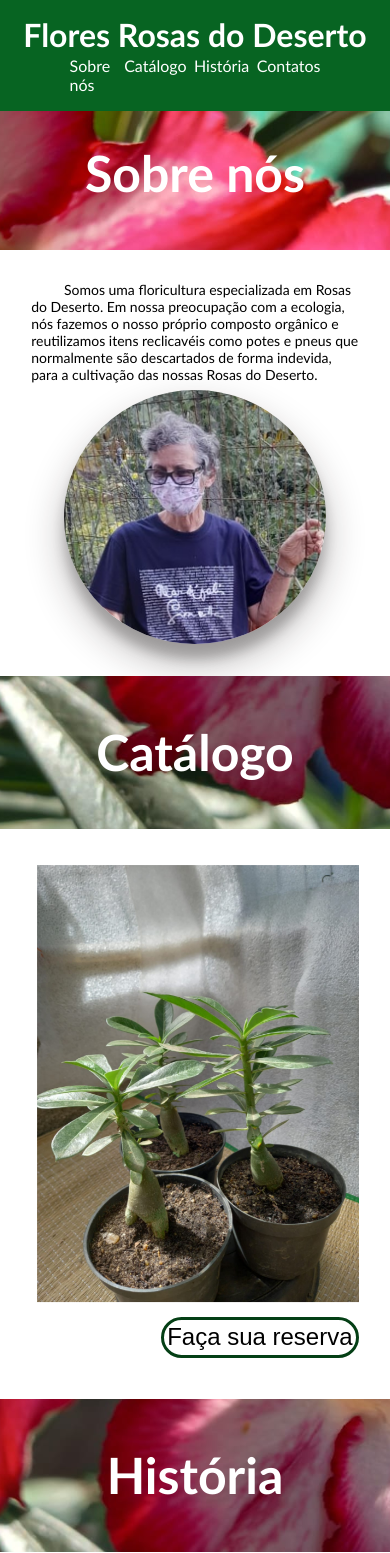
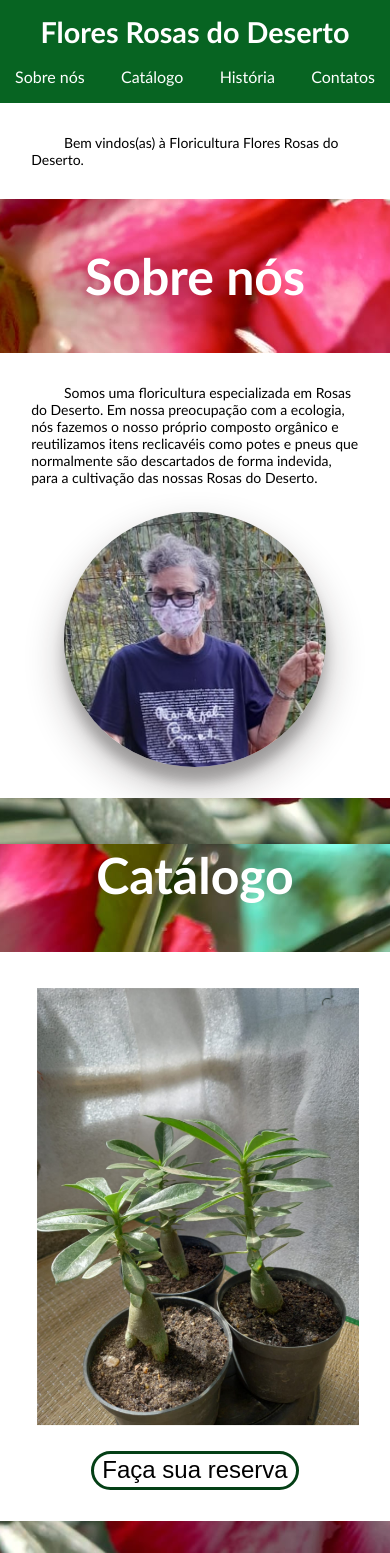
Before and after one commit to cristianoepifanio/Floricultura, a PHP site: page / in a window 390 px wide. Shown: the top 1553 px of the page. Run offline with PHP 8.4, Linux system fonts and the light colour scheme; some libraries are stand-ins or nearby versions.

Commit message:
correção4

```diff
--- a/index.html
+++ b/index.html
@@ -45,8 +45,8 @@
   <div id="Sobre-nos" class="categorias">
     <h1>Sobre nós</h1>
   </div>
-  <div class="bloco">
-    <p>Somos uma floricultura especializada em Rosas do Deserto. Em nossa preocupação com a ecologia, nós fazemos o nosso próprio composto orgânico e reutilizamos itens reclicavéis como potes e pneus que normalmente são descartados de forma indevida, para a cultivação das nossas Rosas do Deserto. </p>
+  <div class="bloco perfil" >
+    <p class="bloco-texto">Somos uma floricultura especializada em Rosas do Deserto. Em nossa preocupação com a ecologia, nós fazemos o nosso próprio composto orgânico e reutilizamos itens reclicavéis como potes e pneus que normalmente são descartados de forma indevida, para a cultivação das nossas Rosas do Deserto. </p>
 
     <img src="fotos/fotoa-redimensionadas-para-o-site/foto perfil experimento.jpg"  class="foto-perfil" height="50%" alt="Foto de perfil">
 
@@ -63,7 +63,7 @@
       <div class="item"><img src="fotos/img/rosa de duas.jpeg" alt="Rosa de Duas"></div>
       <div class="item"><img src="fotos/img/rosa cheia.jpeg" alt="Rosa Cheia"></div>
       </div>
-      <a href="catalogo.html"><button class="reserva">Faça sua reserva</button></a>
+      <a href="catalogo.html"  class="reserva"><button>Faça sua reserva</button></a>
     </div>
 
   <div id="Historia" class="categorias">
@@ -81,9 +81,9 @@
     <address>Av. Alfredo Bandeira de Melo, 1 - Ana de Albuquerque, Igarassu - PE, 53630-030</address>
     <iframe src="https://www.google.com/maps/embed?pb=!1m18!1m12!1m3!1d3952.4199838989034!2d-34.91207619681826!3d-7.851037161345874!2m3!1f0!2f0!3f0!3m2!1i1024!2i768!4f13.1!3m3!1m2!1s0x7ab14d4e2705717%3A0x4c7433749eb8713f!2sCentro%20Mari%C3%A1polis%20Santa%20Maria!5e0!3m2!1spt-BR!2sbr!4v1668990442002!5m2!1spt-BR!2sbr" width="70%" height="40%" margin="auto" style="border:0;" allowfullscreen="" loading="lazy" referrerpolicy="no-referrer-when-downgrade"></iframe>
     <div class="contatos">
-      <p>
-        <h2>Contatos:    <a href="tel:++55 081 99107-8560"><i class="fa-brands fa-whatsapp"></i>+55 081 9863-6465</a><a href="https://www.instagram.com/floriculturatere/?igshid=YmMyMTA2M2Y%3D" target="_blank"><i class="fa-brands fa-instagram"></i>floriculturatere</a></h2>
-      </p>
+
+        <h2> <span>Contatos:</span>   <a href="tel:++55 081 99107-8560"><i class="fa-brands fa-whatsapp"></i>+55 081 9863-6465</a><a href="https://www.instagram.com/floriculturatere/?igshid=YmMyMTA2M2Y%3D" target="_blank"><i class="fa-brands fa-instagram"></i>floriculturatere</a></h2>
+
     </div>
 
   </footer>
--- a/style/main.css
+++ b/style/main.css
@@ -38,6 +38,11 @@ nav a:hover {
     padding: 6px;
     transition: 0.3s;
 }
+.reserva{
+    display: block;
+    margin: auto;
+    width: 80%;
+}
 /* corpo */
 body{
     background-image: url(../fotos/fotoa-redimensionadas-para-o-site/background.jpg);
@@ -70,7 +75,7 @@ body{
 .foto-perfil {
     border-radius: 50%;
     justify-content: right;
-    margin: 3% 0 0 70%;
+    margin: 3% 0;
     box-shadow: rgba(31, 19, 19, 0.3) 0px 19px 38px, rgba(0, 0, 0, 0.22) 0px 15px 12px;
 }
 .fa-brands {
@@ -93,15 +98,17 @@ body{
 
 }
 button {
-    margin: 3% auto;
+    margin: auto;
+   margin-top: 8%;
     border: 3px solid #043f15;
     background-color: #fff;
     border-radius: 30px;
-    padding: 1%;
+    padding: 1% 3%;
     transition: 0.3s;
     font-size: x-large;
-    position: relative;
-    float: right;
+    display: block;
+
+
 }
 button:hover{
 
@@ -130,6 +137,14 @@ img{
     width: 300px;
     margin: 5px;
 }
+.bloco-texto{
+    width: 60%;
+}
+.perfil{
+    display: flex;
+    align-items: center;
+    justify-content: space-between;
+}
 /* Rodapé */
 footer {
     /* background-color: #884919; */
@@ -141,13 +156,16 @@ footer {
     text-align: center;
     flex-direction: column;
     justify-content: center;
-    gap: 5%;
-    padding-top: 1.5%;
+    gap: 1em;
+    padding: 5% 0;
     background-repeat: no-repeat;
     background-size: cover;
 
 }
-
+footer h2 a{
+    word-wrap:none ;
+    display: inline-block;
+}
 iframe{
     margin: 1% auto;
     border-radius: 10px;
--- a/style/responsivo.css
+++ b/style/responsivo.css
@@ -1,51 +1,85 @@
-@media screen and (max-width: 500px){
-    .conteiner{
+@media screen and (max-width: 500px) {
+    .conteiner {
         display: flex;
         flex-direction: column;
     }
+    .bloco-texto{
+        width: unset;
+    }
     nav {
         width: 100%;
+        display: flex;
+        justify-content: space-between;
+        align-items: center;
+        margin-top: 1rem;
     }
-    img{
+
+    img {
         width: 100px;
     }
+
     .bloco {
         font-size: 14px;
         display: flex;
-        flex-direction:column;
+        flex-direction: column;
     }
 
-    .foto-perfil{
+    .foto-perfil {
         width: 80%;
         margin: auto;
-        margin-top: 2%;
+        margin-top: 8%;
     }
-    address{
+
+    address {
         background-color: rgba(255, 255, 255, 0.199);
-       width: 90%;
-       margin: auto;
+        width: 90%;
+        margin: auto;
     }
-    nav{
+
+    nav {
         padding: 2px;
         width: 30%;
         gap: 3%;
     }
-    .conteiner2{
+
+    .conteiner2 {
         margin: 1%;
+        gap: 4%;
+    flex-wrap: wrap;
+    justify-content: center;
+    }
+    .cartaz{
+        margin-bottom: 5%;
+    }
+    footer{
+        padding-left: 1rem ;
+        padding-right: 1rem ;
+    }
+}
+
+@media screen and (max-width: 1000px) {
+    nav {
+        width: 100%;
+        display: flex;
+        justify-content: space-between;
+        align-items: center;
+        margin-top: 1rem;
+    }
+
+    .paragrafo-foto {
+        display: flex;
         flex-direction: column;
     }
-}
-@media screen and (max-width: 1000px){
-    nav{
-        width: unset;
-    }
-    .paragrafo-foto{
-        display: flex;
-        flex-direction:column;
-    }
+
     .bloco {
         font-size: 14px;
         display: flex;
-        flex-direction:column;
+        flex-direction: column;
+    }
+    body {
+        margin-top: 103px;
+    }
+    header h1{
+        font-size: 1.8rem;
     }
 }
```
